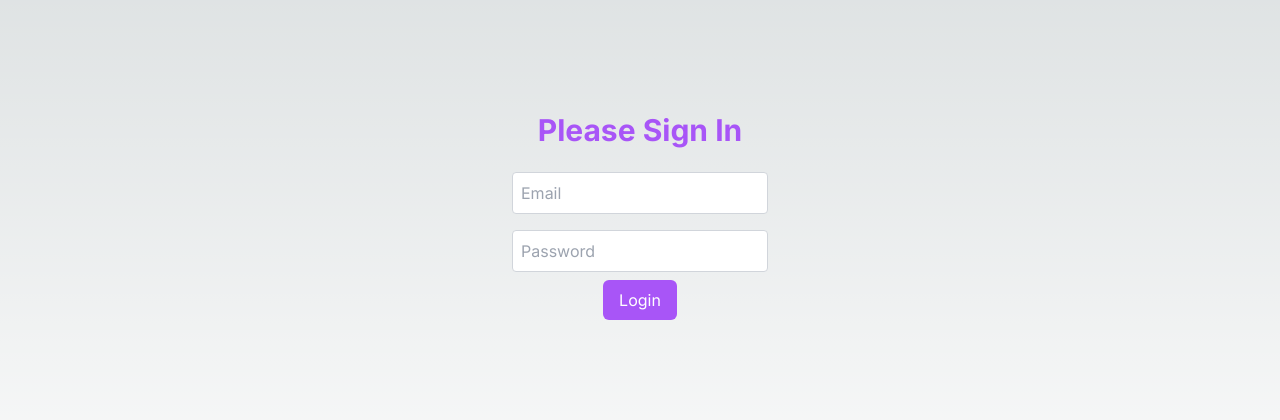
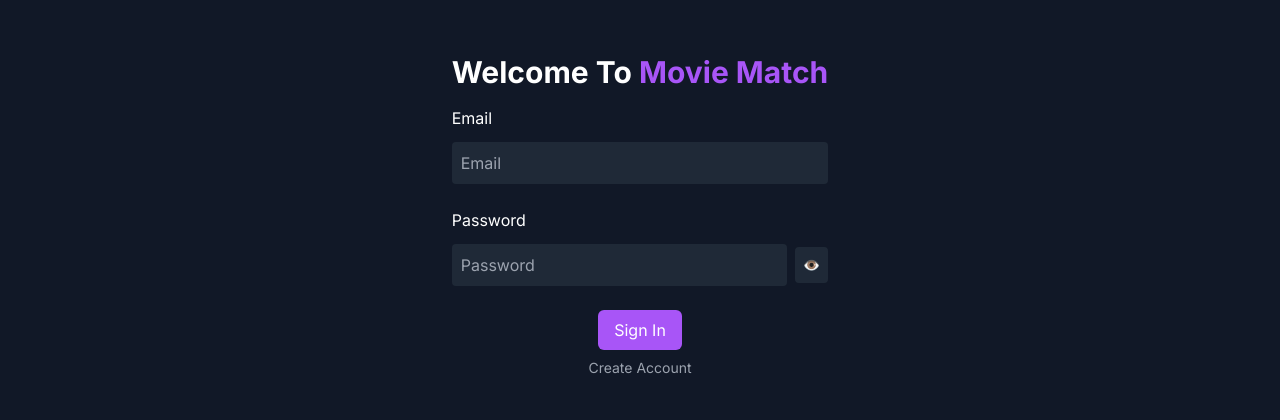
Before and after one commit to yuminasd/seng513_finalproject, a Next.js app in the folder front-end/: page /login in a window 1280 px wide. Shown: the part 184-604 px from the top of the page. Built offline with nearby package versions, Linux system fonts and the light colour scheme.

Commit message:
updated page to be closer to mockup

```diff
--- a/front-end/app/login/page.tsx
+++ b/front-end/app/login/page.tsx
@@ -1,23 +1,48 @@
 'use client'
-// Import necessary components
+import { useState } from 'react';
 import { useRouter } from 'next/navigation';
 import Button from '../components/button';
 
 export default function Page() {
     const router = useRouter();
+    const [showPassword, setShowPassword] = useState(false);
 
     const handleLogin = () => {
         router.push('/');
     };
 
     return (
-        <div className="flex items-center justify-center h-screen">
-            <div className="w-64 text-center">
-                <h1 className="text-3xl font-bold mb-4 text-purple-500">Please Sign In</h1>
-                <input className="my-2 p-2 w-full border border-gray-300 rounded text-black" type="text" placeholder="Email" />
-                <input className="my-2 p-2 w-full border border-gray-300 rounded text-black" type="password" placeholder="Password" />
-                <Button text="Login" color="primary" onClick={handleLogin} />
+        <div className="flex items-center justify-center h-screen bg-gray-900 text-white">
+            <div className="w-120 text-center">
+                <h1 className="text-3xl font-bold mb-4">
+                    <span className="text-white">Welcome To</span>
+                    <span className="text-purple-500"> Movie Match</span>
+                </h1>
+                <div className="mb-4 w-120">
+                    <label className="text-white block mb-1 text-left">Email</label>
+                    <input className="my-2 p-2 w-full border rounded text-gray-500 bg-gray-800 border-transparent" type="text" placeholder="Email" />
+                </div>
+
+                <div className="mb-4 w-120 relative">
+                    <label className="text-white block mb-1 text-left">Password</label>
+                    <div className="flex items-center">
+                        <input
+                            className="my-2 p-2 w-full border rounded text-gray-500 bg-gray-800 border-transparent"
+                            type={showPassword ? 'text' : 'password'}
+                            placeholder="Password"
+                        />
+                        <span
+                            className="text-gray-400 text-sm cursor-pointer ml-2 bg-gray-800 p-2 rounded"
+                            onClick={() => setShowPassword(!showPassword)}
+                        >
+                            {showPassword ? '👁️' : '👁️'}
+                        </span>
+                    </div>
+                </div>
+
+                <Button text="Sign In" color="primary" onClick={handleLogin} className="w-full" />
+                <div className="mt-2 text-gray-400 text-sm cursor-pointer">Create Account</div>
             </div>
         </div>
     );
-    }
+}
```
